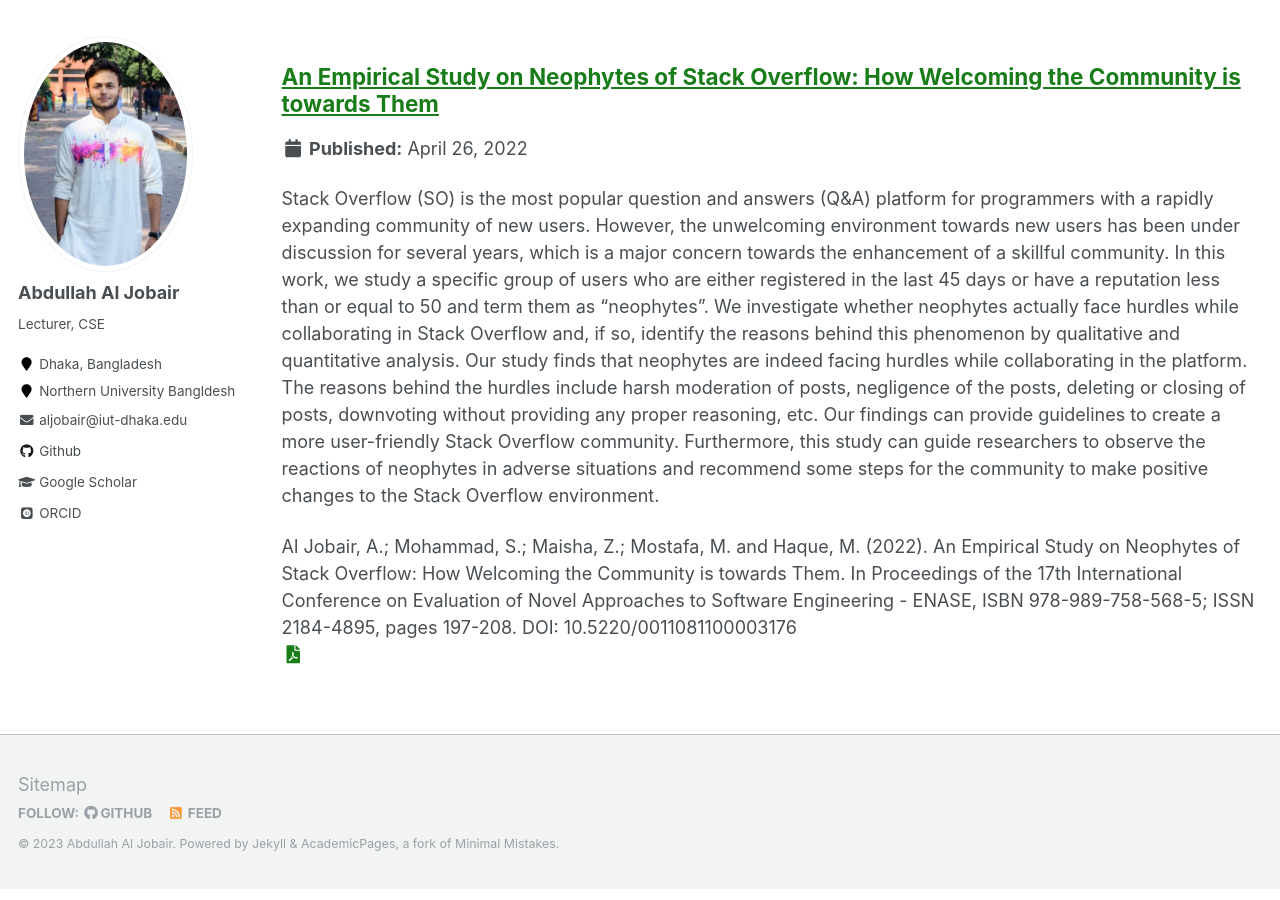
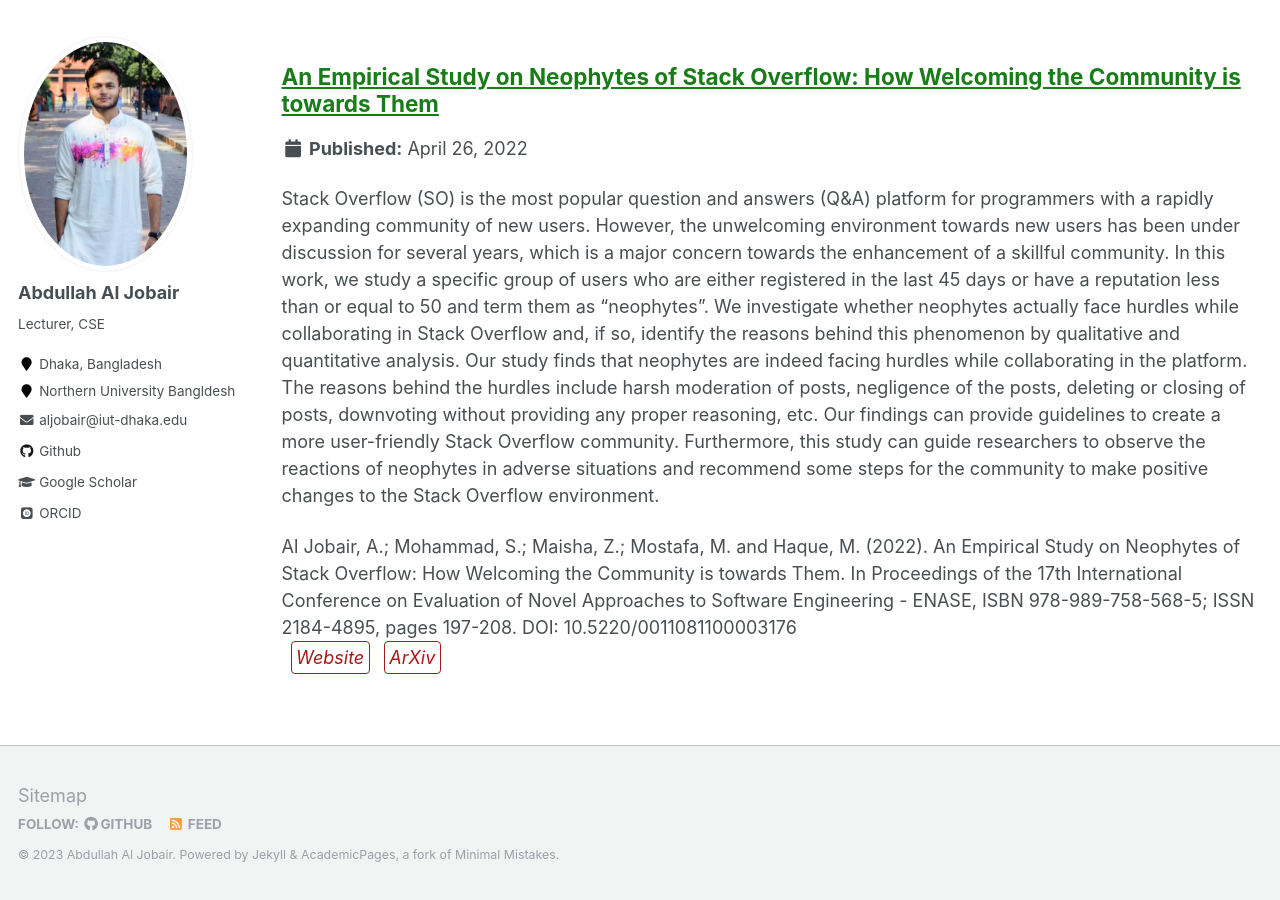
Before and after one commit to Abdullah-Al-Jubair/abdullah-al-jubair.github.io, a Jekyll site: the page built from _pages/research.md, in a window 1280 px wide and 900 px high, scrolled down 697 px. Built offline with Jekyll 4.4.1, drawn with Linux system fonts in a browser that asks for light colours; some web fonts are replaced.

Commit message:
Bachao 2

```diff
--- a/_includes/archive-single.html
+++ b/_includes/archive-single.html
@@ -61,21 +61,19 @@
     {{ post.citation }}
   {% endif %}
   <br>
-  {% if post.link %}
-    <a href="{{ post.link }}"><i class="fas fa-fw fa-link zoom" aria-hidden="true"></i></a>
+  {% if post.paperurl %}
+    <a href="{{ post.paperurl }}"><i class = "btn--research">Website</i></a>
   {% endif %}
-  {% if post.paperurl %}
-    <a href="{{ post.paperurl }}"><i class="fas fa-fw fa-file-pdf zoom" aria-hidden="true"></i></a>
+  {% if post.arxiv %}
+    <a href="{{ post.link }}"><i class = "btn--research">ArXiv</i></a>
   {% endif %}
   {% if post.code %}
     <a href="{{ post.code }}"><i class="fas fa-fw fa-code zoom" aria-hidden="true"></i></a>
   {% endif %}
   {% if post.github %}
-    <a href="{{ post.github }}"><i class="fab fa-fw fa-github zoom" aria-hidden="true"></i></a>
+    <a href="{{ post.github }}"><i class = "btn--research">Code</i></a>
   {% endif %}
   </p>
 
-
-
   </article>
 </div>
```
